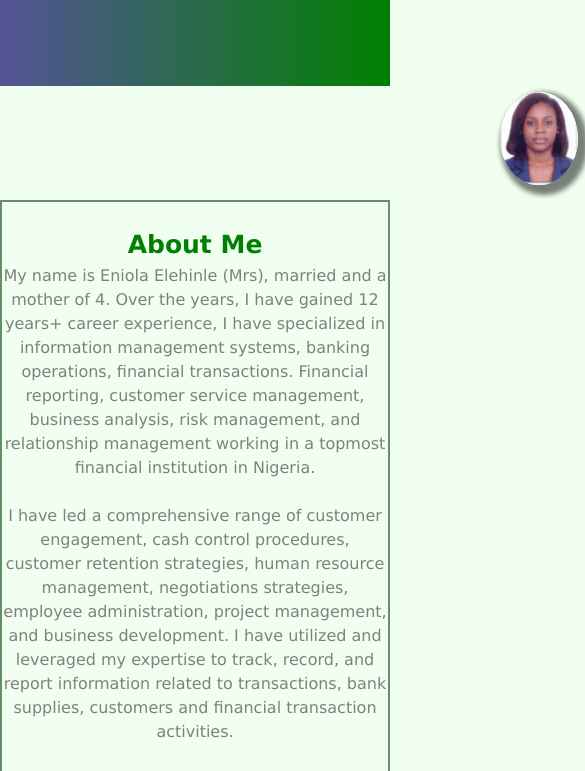
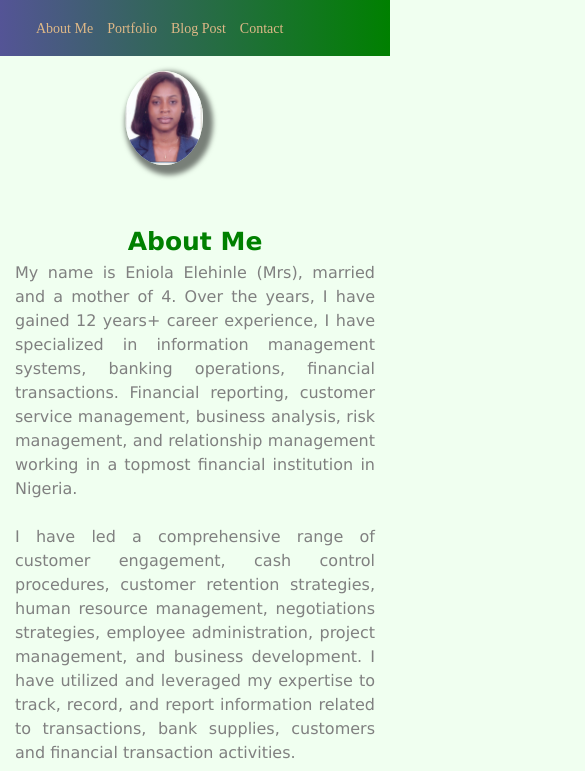
Before and after one commit to simplyenny/myportfolio, a plain HTML site: page index.html in a window 390 px wide. Shown: the top 771 px of the page, 585 px wide, since content can reach past the window. Drawn offline with Linux system fonts and the light colour scheme.

Commit message:
second commit

```diff
--- a/css/style.css
+++ b/css/style.css
@@ -205,3 +205,50 @@ h4{
     text-decoration: underline green;
     padding: 10px;
 }
+/*************responsiveness*****************/
+
+@media only screen and (max-width: 768px){
+    #navbar ul {
+    margin-left: 5px;
+    height: 50%;
+    align-items: center;
+  }
+
+  #navbar a{
+    font-size: 14px;
+    padding: 5px 7px 5px 7px;
+  }
+
+  img {
+    border-radius: 150%;
+    height: 10%;
+    width: 20%;
+    margin-top: 15px;
+    margin-left: 125px;
+
+   }
+   .wrapper{
+    margin: 20px 15px;
+    box-sizing: border-box;
+    border: 2px;
+   }
+
+   .intro{
+    margin:10px 15px;
+    padding: 15px;
+    display: inline;
+    text-align: justify;
+   }
+   .btn{
+
+    height: 30px;
+    width: 70px;
+    margin: 10px;
+    font-size: 11px;
+    font-weight: 200;
+
+}
+
+
+
+}
```
Also changed, not shown: contact.html (+1 -1 lines).
